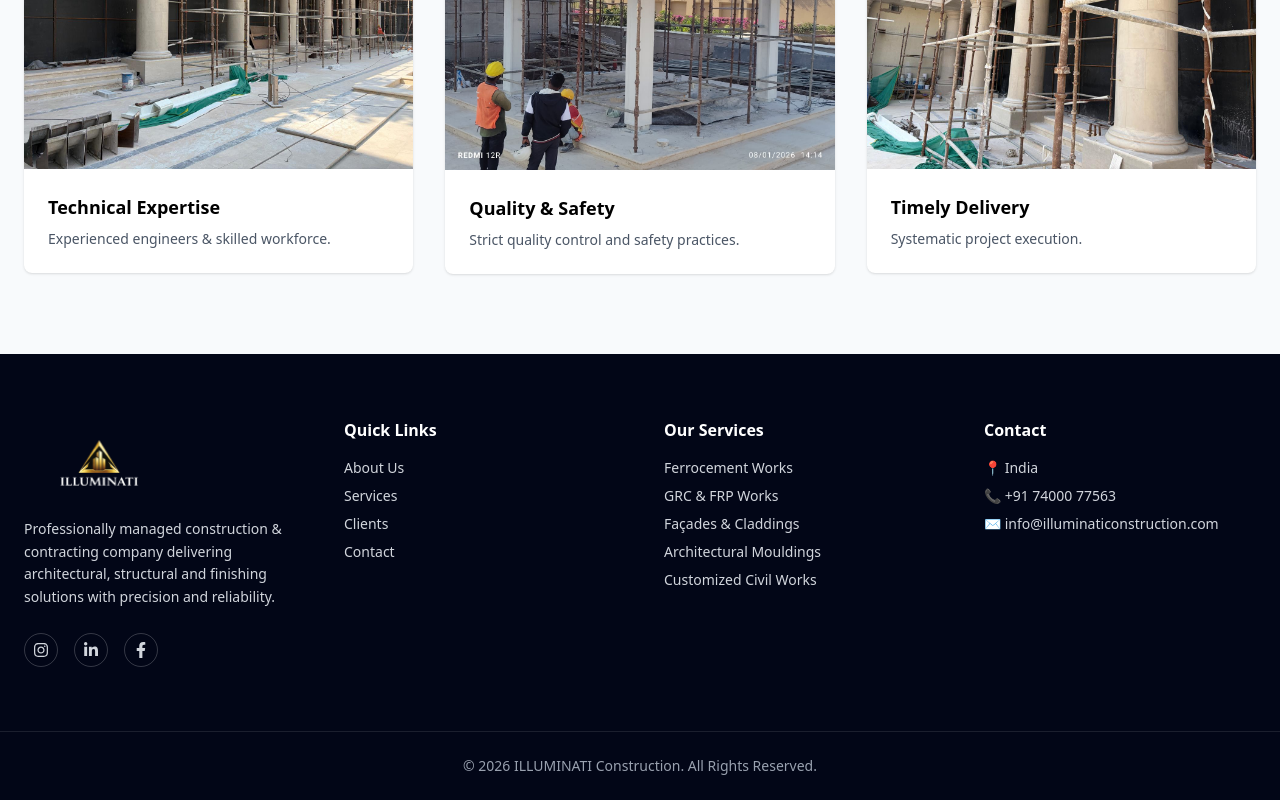
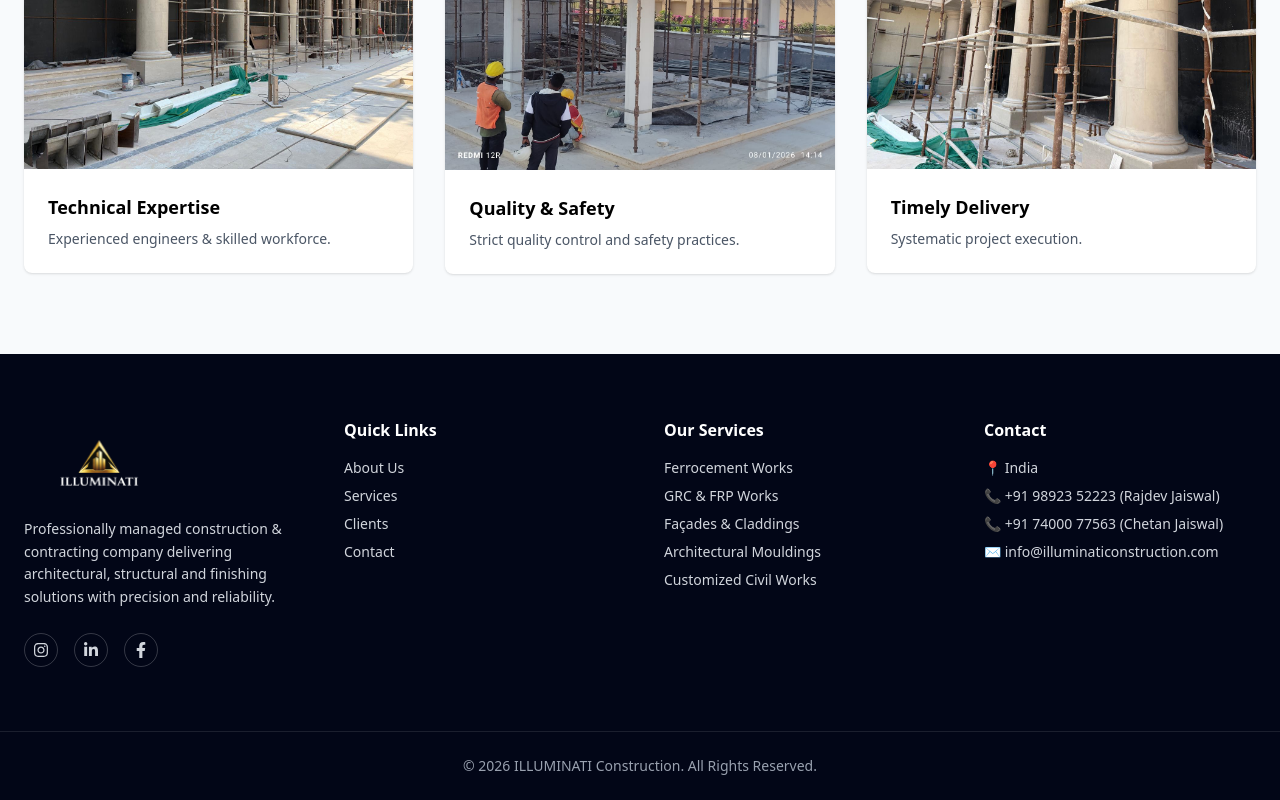
Before and after one commit to karthikb2701/-illuminati123, a Next.js app: page / in a window 1280 px wide. Shown: the part 1083-1883 px from the top of the page. Built offline with nearby package versions, Linux system fonts and the light colour scheme.

Commit message:
numnber added papa

```diff
--- a/components/Footer.jsx
+++ b/components/Footer.jsx
@@ -102,10 +102,19 @@ export default function Footer() {
             <li>
               📞{" "}
               <a
+                href="tel:+919892352223"
+                className="hover:underline hover:text-red-400 transition"
+              >
+                +91 98923 52223 (Rajdev Jaiswal)
+              </a>
+            </li>
+            <li>
+              📞{" "}
+              <a
                 href="tel:+917400077563"
                 className="hover:underline hover:text-red-400 transition"
               >
-                +91 74000 77563
+                +91 74000 77563 (Chetan Jaiswal)
               </a>
             </li>
 
```
